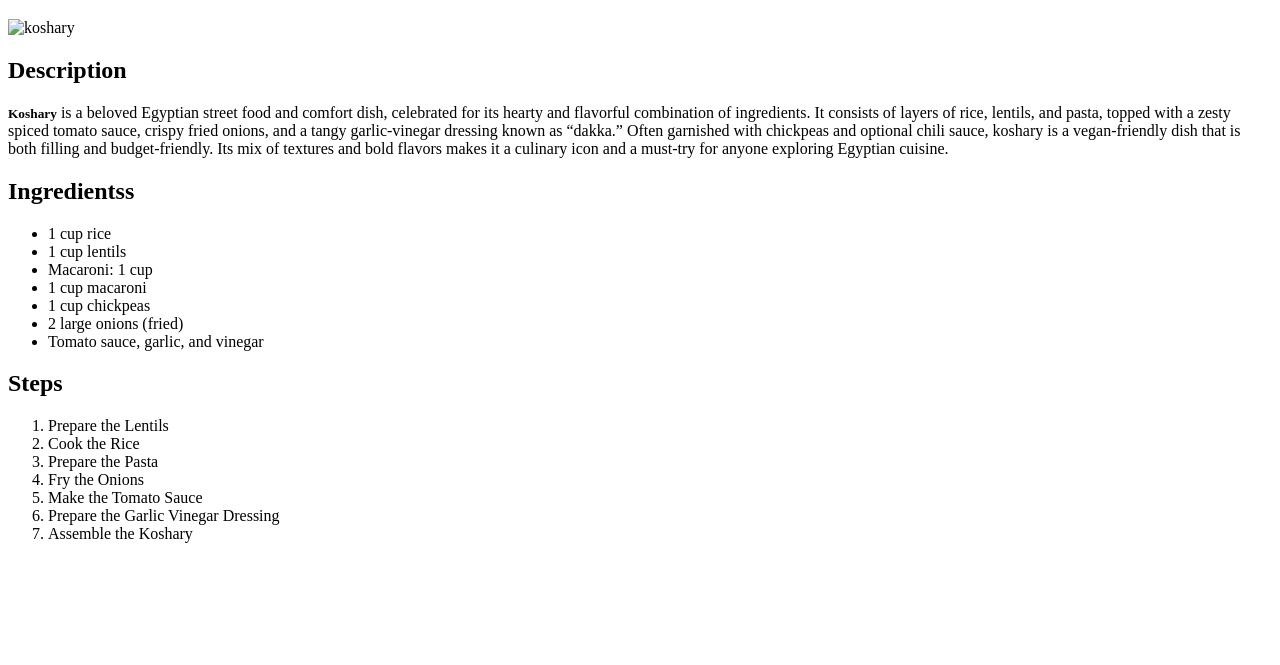
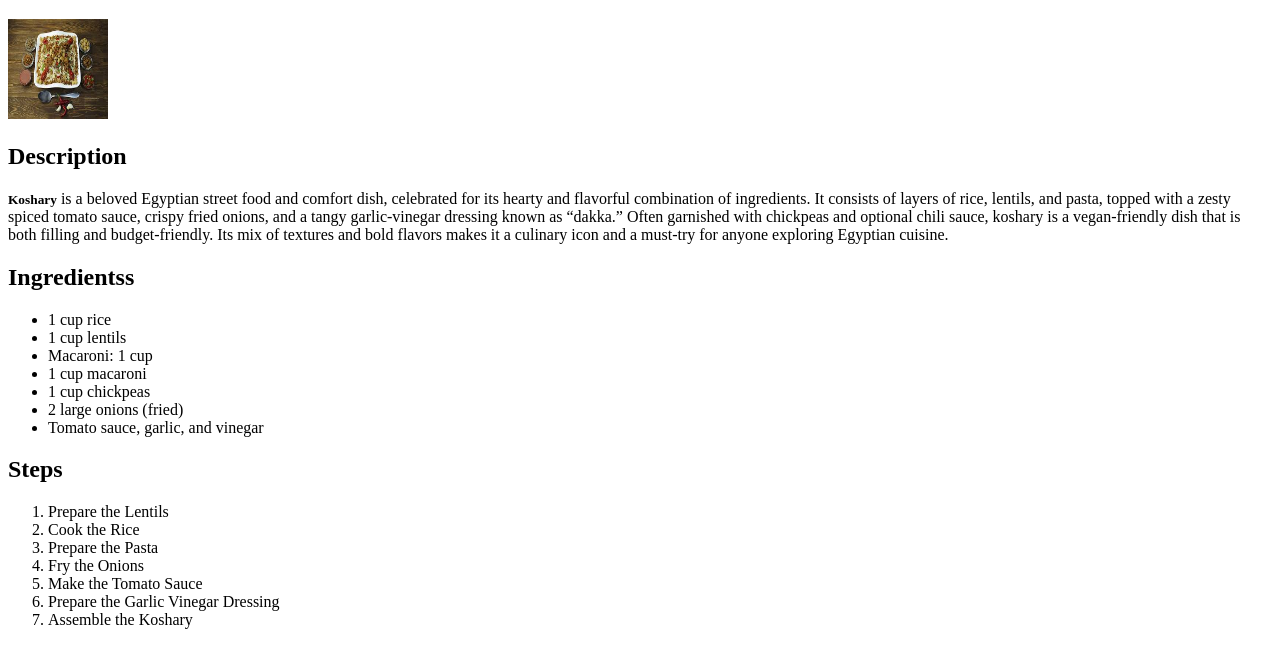
Before and after one commit to MEGZ112233/recipes, a plain HTML site: page RecipeInfo/koshary.html in a window 1280 px wide. Shown: the part 61-726 px from the top of the page. Drawn offline with Linux system fonts and the light colour scheme.

Commit message:
solvig a bug that the deployed website doesnot wotk

```diff
--- a/RecipeInfo/koshary.html
+++ b/RecipeInfo/koshary.html
@@ -9,7 +9,7 @@
 
 <body>
     <h1>koshary </h1>
-    <img src="./images/koshary.jpeg" alt="koshary" height="100" width="100">
+    <img src="/images/koshary.jpeg" alt="koshary" height="100" width="100">
     <h2>Description</h2>
     <p>
         <small><strong>Koshary</strong></small> is a beloved Egyptian street food and comfort dish, celebrated for its hearty and flavorful combination
```
